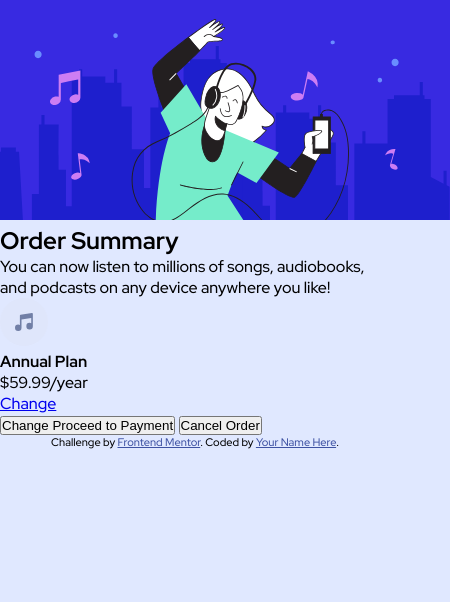
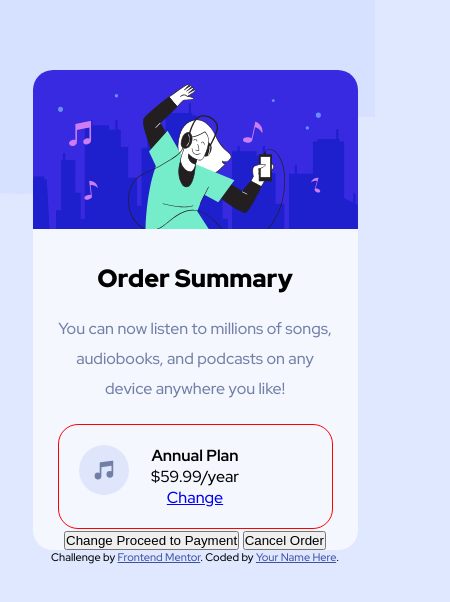
Before and after one commit to brayanbarroso/summary-component, a plain HTML site: page index.html in a window 390 px wide. Shown: the whole page, 450 px wide, since content can reach past the window. Drawn offline with Linux system fonts and the light colour scheme.

Commit message:
Ajustado mobile-firts

```diff
--- a/css/main.css
+++ b/css/main.css
@@ -18,3 +18,62 @@ body {
   font-family: "Red Hat Display", sans-serif;
   font-size: 16px;
 }
+
+img {
+  inline-size: 100%;
+}
+
+h2 {
+  font-size: 25px;
+  font-weight: 900;
+  line-height: 30px;
+}
+
+.section-card {
+  margin-block-start: 70px;
+}
+
+.wrapper {
+  background-color: var(--Very-pale-blue);
+  border-radius: 20px;
+  inline-size: 325px;
+  margin: auto;
+}
+
+.card-image img {
+  border-top-left-radius: 20px;
+  border-top-right-radius: 20px;
+}
+
+.card-content {
+  inline-size: 275px;
+  margin: auto;
+  margin-block-start: 30px;
+  text-align: center;
+}
+
+.card-title h2 {
+  margin-block-end: 20px;
+}
+
+.card-title p {
+  color: var(--Desaturated-blue);
+  font-weight: 500;
+  line-height: 30px;
+  margin-block-end: 20px;
+}
+
+.card-price {
+  border: 1px solid red;
+  background-color: ;
+  border-radius: 20px;
+  padding: 20px;
+  position: relative;
+}
+
+.card-price img {
+  block-size: 50px;
+  inline-size: 50px;
+  position: absolute;
+  inset-inline-start: 20px;
+}
--- a/index.html
+++ b/index.html
@@ -33,30 +33,37 @@
   </head>
   <body>
     <main>
-      <section>
-        <div>
-          <img src="./images/illustration-hero.svg" alt="Ilustración tarjeta" />
+      <section class="section-card">
+        <div class="wrapper">
+          <div class="card-image">
+            <img
+              src="./images/illustration-hero.svg"
+              alt="Ilustración tarjeta"
+            />
           </div>
-        <div>
+          <div class="card-content">
+            <div class="card-title">
               <h2>Order Summary</h2>
               <p>
-            You can now listen to millions of songs, audiobooks, and podcasts on
-            any device anywhere you like!
+                You can now listen to millions of songs, audiobooks, and
+                podcasts on any device anywhere you like!
               </p>
             </div>
-        <div>
+            <div class="card-price">
               <img src="./images/icon-music.svg" alt="Icono Musica" />
-          <div>
+              <div class="card-suscription">
                 <h4>Annual Plan</h4>
                 <p>$59.99/year</p>
               </div>
-          <div>
+              <div class="card-link">
                 <a href="#">Change</a>
               </div>
             </div>
             <div>
               <button>Change Proceed to Payment</button>
               <button>Cancel Order</button>
+            </div>
+          </div>
         </div>
       </section>
     </main>
```
Lines whose indentation alone changed are shown as unchanged.
